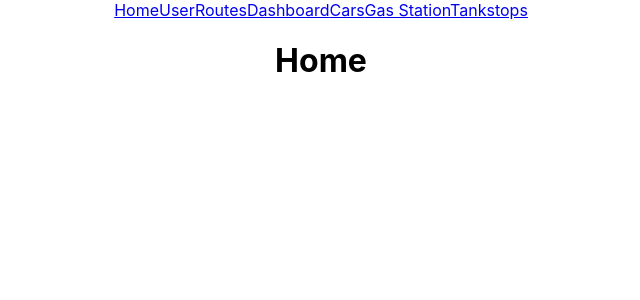
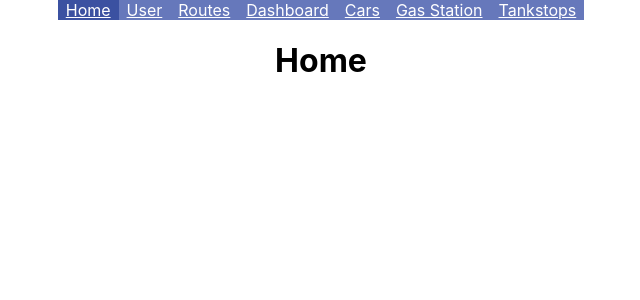
Before and after one commit to Vendone/spritapp, a React (Create React App) app: page / in a window 1280 px wide. Shown: the top 300 px of the page, without its empty margins (319-959 px from the left). Built offline with nearby package versions, Linux system fonts and the light colour scheme.

Commit message:
css in haupt datei verschoben

```diff
--- a/src/features/Nav/nav.css
+++ /dev/null
@@ -1,3 +0,0 @@
-a {
-    margin: 0.5rem;
-}
--- a/src/index.css
+++ b/src/index.css
@@ -10,6 +10,19 @@ body {
 code {
   font-family: source-code-pro, Menlo, Monaco, Consolas, 'Courier New',
     monospace;
+}
+
+
+.nav-link {
+  padding-left: 0.5rem;
+  padding-right: 0.5rem;
+  background-color: #6678bb;
+  color: #FFFFFF;
+}
+
+.activated {
+  background-color: #3b51a1;
+  color: #FFFFFF;
 }
 
 .store {
```
